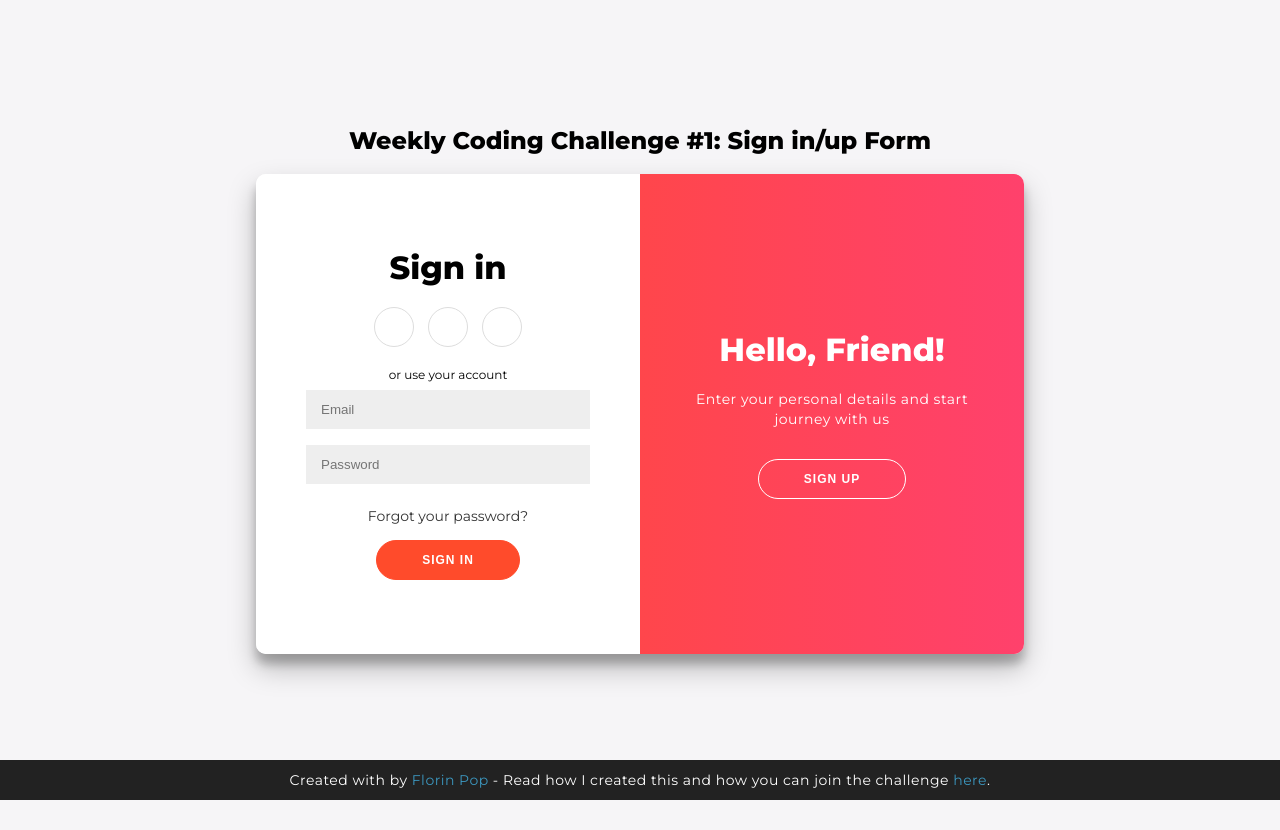
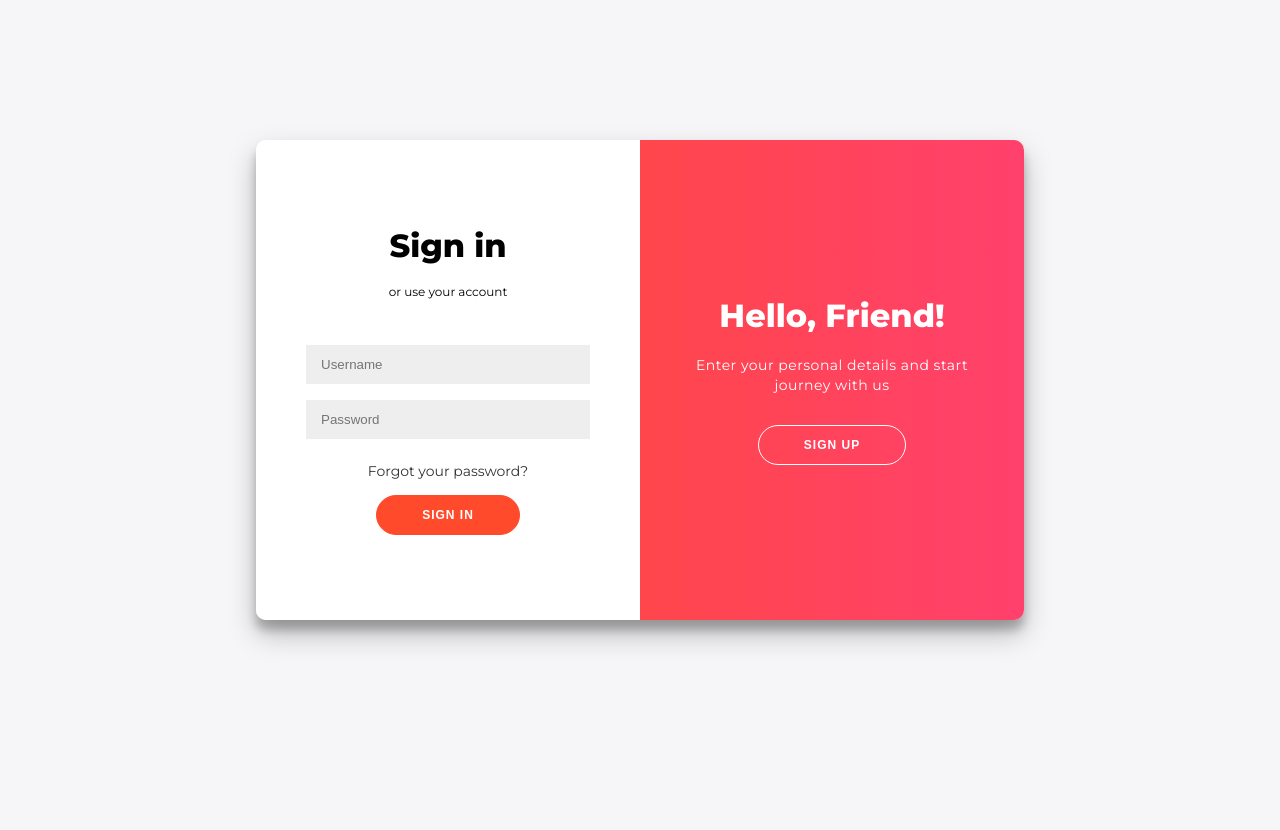
Before and after one commit to Abhigyanshukla96/Resume_Builder, a Django app: template authentication/templates/auth.html in a window 1280 px wide. Run offline with Django 4.2, Linux system fonts and the light colour scheme; the template is opened without the code that fills it, so the values that code supplies are empty; parts of the project's set-up code (start-up, migrations or seed data) failed here and were passed over.

Commit message:
authentication system completed

```diff
--- a/authentication/templates/auth.html
+++ b/authentication/templates/auth.html
@@ -1,5 +1,4 @@
 {% load static %}
-<h2>Weekly Coding Challenge #1: Sign in/up Form</h2>
 <head>
     <!-- CSS CUSTOM -->
     <link rel="stylesheet" href="{% static 'css/auth_page.css' %}">
@@ -8,31 +7,26 @@
 	<div class="form-container sign-up-container">
 		<form action="#">
 			<h1>Create Account</h1>
-			<div class="social-container">
-				<a href="#" class="social"><i class="fab fa-facebook-f"></i></a>
-				<a href="#" class="social"><i class="fab fa-google-plus-g"></i></a>
-				<a href="#" class="social"><i class="fab fa-linkedin-in"></i></a>
-			</div>
+			<br>
 			<span>or use your email for registration</span>
-			<input type="text" placeholder="Name" />
-			<input type="email" placeholder="Email" />
-			<input type="password" placeholder="Password" />
-			<button>Sign Up</button>
+			<br>
+			<br>
+			<input type="text" placeholder="Name" id="signup-username"/>
+			<input type="email" placeholder="Email" id="signup-email"/>
+			<input type="password" placeholder="Password" id="signup-password"/>
+			<button type="button" id="signup-btn">Sign Up</button>
 		</form>
 	</div>
 	<div class="form-container sign-in-container">
 		<form action="#">
-			<h1>Sign in</h1>
-			<div class="social-container">
-				<a href="#" class="social"><i class="fab fa-facebook-f"></i></a>
-				<a href="#" class="social"><i class="fab fa-google-plus-g"></i></a>
-				<a href="#" class="social"><i class="fab fa-linkedin-in"></i></a>
-			</div>
+			<h1>Sign in</h1><br>
 			<span>or use your account</span>
-			<input type="email" placeholder="Email" />
-			<input type="password" placeholder="Password" />
+			<br>
+			<br>
+			<input type="text" placeholder="Username" id="signin-username"/>
+			<input type="password" placeholder="Password" id="signin-password"/>
 			<a href="#">Forgot your password?</a>
-			<button>Sign In</button>
+			<button type="button" id="signin-btn">Sign In</button>
 		</form>
 	</div>
 	<div class="overlay-container">
@@ -51,11 +45,11 @@
 	</div>
 </div>
 <script src="{% static 'js/auth_page.js' %}"></script>
-<footer>
+{% comment %} <footer>
 	<p>
 		Created with <i class="fa fa-heart"></i> by
 		<a target="_blank" href="https://florin-pop.com">Florin Pop</a>
 		- Read how I created this and how you can join the challenge
 		<a target="_blank" href="https://www.florin-pop.com/blog/2019/03/double-slider-sign-in-up-form/">here</a>.
 	</p>
-</footer>
+</footer> {% endcomment %}
--- a/authentication/urls.py
+++ b/authentication/urls.py
@@ -3,6 +3,6 @@ from . import views
 
 urlpatterns = [
     path("", views.auth, name="auth_page"),
-    path("signup/", views.signin, name="signin"),
-    path("signin/", views.signup, name="signup"),
+    path("signin/", views.signin, name="signin"),
+    path("signup/", views.signup, name="signup"),
 ]
--- a/authentication/views.py
+++ b/authentication/views.py
@@ -12,7 +12,7 @@ def auth(request):
     return render(request, "auth.html")
 
 @csrf_exempt
-def login(request):
+def signin(request):
     try:
         if request.method == "POST":
             data = json.loads(request.body.decode('utf-8'))
@@ -37,9 +37,9 @@ def signup(request):
             data = json.loads(request.body.decode('utf-8'))
             username = data.get('username')
             password = data.get('password')
-
+            email = data.get('email')
             try:
-                user = User.objects.create_user(username, password)
+                user = User.objects.create_user(username=username, password=password, email=email)
             except:
                 return JsonResponse({'status':'failed', 'message':'Username/password already exists. Please try signing up with different username/password.', 'error':True}, status=403)
 
--- a/static/js/auth_page.js
+++ b/static/js/auth_page.js
@@ -1,6 +1,8 @@
 const signUpButton = document.getElementById('signUp');
 const signInButton = document.getElementById('signIn');
 const container = document.getElementById('container');
+const signinSaveBtn = document.getElementById('signin-btn');
+const signupSaveBtn = document.getElementById('signup-btn');
 
 signUpButton.addEventListener('click', () => {
 	container.classList.add("right-panel-active");
@@ -9,3 +11,57 @@ signUpButton.addEventListener('click', () => {
 signInButton.addEventListener('click', () => {
 	container.classList.remove("right-panel-active");
 });
+
+signupSaveBtn.addEventListener('click', (e) => {
+	e.preventDefault();
+	const username = document.getElementById('signup-username').value;
+	const password = document.getElementById('signup-password').value;
+	const email = document.getElementById('signup-email').value;
+
+	let payload = {
+		method:'POST',
+		headers:{
+			'Content-Type': 'application/json'
+		},
+		body: JSON.stringify({
+			'username': username,
+			'email': email,
+			'password': password
+		})
+	};
+
+	fetch('signup/', payload)
+	.then(response => response.json())
+	.then(res => {
+		if(!res.error){
+			console.log(res);
+			container.classList.remove("right-panel-active");
+		}
+	})
+});
+
+signinSaveBtn.addEventListener('click', (e) => {
+	e.preventDefault();
+	const username = document.getElementById('signin-username').value;
+	const password = document.getElementById('signin-password').value;
+
+	let payload = {
+		method:'POST',
+		headers:{
+			'Content-Type': 'application/json'
+		},
+		body: JSON.stringify({
+			'username': username,
+			'password': password
+		})
+	};
+
+	fetch('signin/', payload)
+	.then(response => response.json())
+	.then(res => {
+		if(!res.error){
+			console.log(res);
+			container.classList.remove("right-panel-active");
+		}
+	})
+});
```
